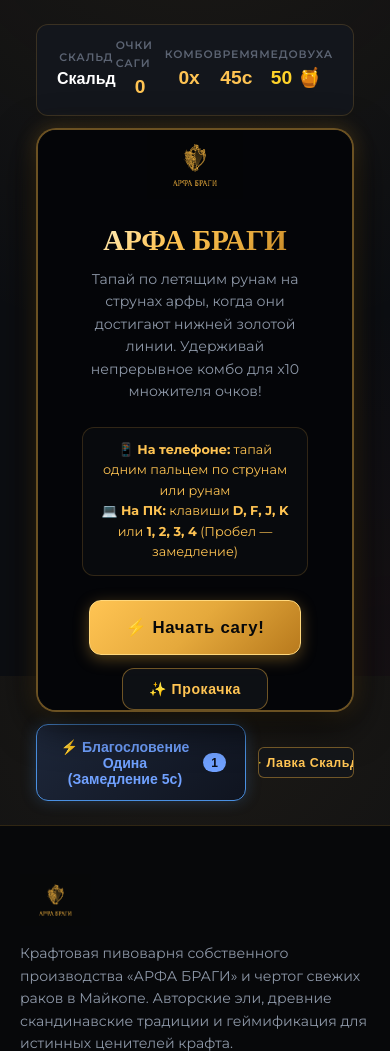
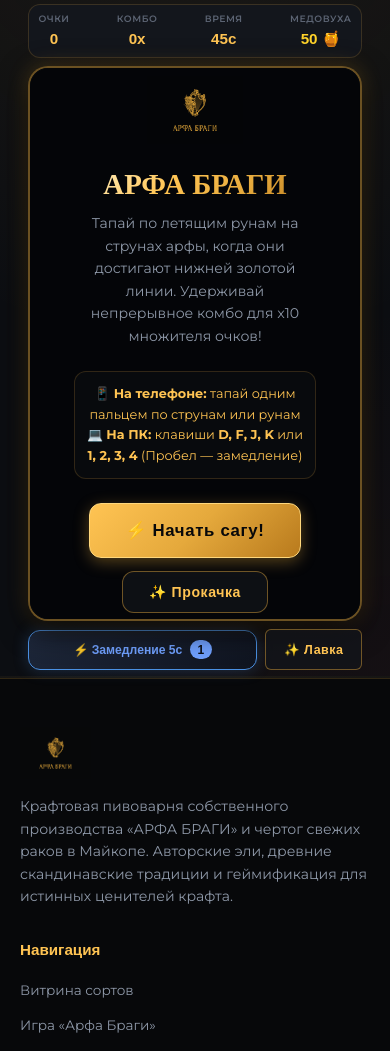
Before and after one commit to MaxGarAI/Game-Arfa-Bragi, a Flask app: page /game in a window 390 px wide; the page is wider, and only the part inside the window is pictured. Shown: the part 168-1219 px from the top of that part. Run offline with Flask 3, Linux system fonts and the light colour scheme; data comes from the database, SQL or seed files in the repository; some web fonts are replaced.

Commit message:
Fix mobile screen layout and beer label aspect ratio

```diff
--- a/docs/leaderboard.html
+++ b/docs/leaderboard.html
@@ -123,7 +123,7 @@
                 24x
               </td>
               <td style="text-align: center; color: var(--text-dim);">
-                1
+                2
               </td>
             </tr>
 
--- a/static/css/style.css
+++ b/static/css/style.css
@@ -855,12 +858,13 @@ h1, h2, h3, h4, h5, h6 {
   display: flex;
   flex-direction: column;
   align-items: center;
-  justify-content: center;
+  justify-content: flex-start;
   width: 100%;
-  max-width: 680px;
-  margin: 1.5rem auto;
+  max-width: 540px;
+  margin: 0.5rem auto 1rem;
   position: relative;
-  padding: 0 1rem;
+  padding: 0 0.75rem;
+  touch-action: manipulation;
 }
 
 .game-header-bar {
@@ -871,8 +875,9 @@ h1, h2, h3, h4, h5, h6 {
   background: var(--bg-surface);
   border: 1px solid var(--border-subtle);
   border-radius: var(--radius-md);
-  padding: 0.75rem 1.25rem;
-  margin-bottom: 0.75rem;
+  padding: 0.5rem 0.85rem;
+  margin-bottom: 0.5rem;
+  gap: 0.4rem;
 }
 
 .game-hud-stat {
@@ -882,18 +887,19 @@ h1, h2, h3, h4, h5, h6 {
 }
 
 .game-hud-label {
-  font-size: 0.68rem;
+  font-size: 0.65rem;
   text-transform: uppercase;
-  letter-spacing: 0.08em;
+  letter-spacing: 0.06em;
   color: var(--text-dim);
   font-weight: 600;
 }
 
 .game-hud-val {
   font-family: var(--font-heading);
-  font-size: 1.2rem;
+  font-size: 1.05rem;
   font-weight: 800;
   color: var(--gold-bright);
+  white-space: nowrap;
 }
 
 .canvas-container {
@@ -903,16 +909,18 @@ h1, h2, h3, h4, h5, h6 {
   border: 2px solid var(--border-gold);
   border-radius: var(--radius-lg);
   overflow: hidden;
-  box-shadow: 0 12px 40px rgba(0, 0, 0, 0.85), var(--shadow-gold);
+  box-shadow: 0 8px 30px rgba(0, 0, 0, 0.85), var(--shadow-gold);
   touch-action: none;
+  overscroll-behavior: none;
 }
 
 #gameCanvas {
   display: block;
   width: 100%;
-  height: 560px;
+  height: auto;
   background: #090b0f;
   cursor: pointer;
+  touch-action: none;
 }
 
 /* Matrix Odin Skill Button */
@@ -921,27 +929,31 @@ h1, h2, h3, h4, h5, h6 {
   align-items: center;
   justify-content: space-between;
   width: 100%;
-  margin-top: 0.75rem;
-  gap: 0.75rem;
+  margin-top: 0.5rem;
+  gap: 0.5rem;
 }
 
 .odin-skill-btn {
-  flex-grow: 1;
+  flex: 1;
+  min-width: 0;
   display: flex;
   align-items: center;
   justify-content: center;
-  gap: 0.6rem;
-  padding: 0.85rem 1.2rem;
+  gap: 0.45rem;
+  padding: 0.65rem 0.85rem;
   background: linear-gradient(135deg, rgba(30, 40, 60, 0.95), rgba(15, 20, 32, 0.95));
   border: 1px solid #4a90e2;
   border-radius: var(--radius-md);
   color: #70a1ff;
   font-family: var(--font-heading);
-  font-size: 0.88rem;
+  font-size: 0.82rem;
   font-weight: 700;
   cursor: pointer;
   box-shadow: 0 0 15px rgba(74, 144, 226, 0.25);
   transition: var(--transition);
+  white-space: nowrap;
+  overflow: hidden;
+  text-overflow: ellipsis;
 }
 
 .odin-skill-btn:hover:not(:disabled) {
@@ -1201,8 +1213,34 @@ h1, h2, h3, h4, h5, h6 {
 }
 
 @media (max-width: 600px) {
-  #gameCanvas {
-    height: 480px;
+  .game-layout {
+    margin: 0.25rem auto 0.5rem;
+    padding: 0 0.5rem;
+    max-width: 100%;
+  }
+  .hud-skald-name {
+    display: none;
+  }
+  .game-header-bar {
+    padding: 0.4rem 0.6rem;
+    gap: 0.3rem;
+  }
+  .game-hud-label {
+    font-size: 0.58rem;
+  }
+  .game-hud-val {
+    font-size: 0.95rem;
+  }
+  .odin-skill-btn {
+    font-size: 0.76rem;
+    padding: 0.6rem 0.5rem;
+  }
+  .beer-img-wrap {
+    height: 120px;
+    padding: 0.4rem;
+  }
+  .beer-name {
+    font-size: 1.15rem;
   }
   .streak-steps {
     grid-template-columns: repeat(4, 1fr);
--- a/static/js/game.js
+++ b/static/js/game.js
@@ -60,11 +60,11 @@ class BragiHarpGame {
     // Screen shake
     this.shakeIntensity = 0;
 
-    // Visual assets
+    // Visual assets (using relative path for GitHub Pages compatibility)
     this.emblemImg = new Image();
-    this.emblemImg.src = '/static/logo/emblem_gold.png';
+    this.emblemImg.src = 'static/logo/emblem_gold.png';
     this.logoImg = new Image();
-    this.logoImg.src = '/static/logo/logo_gold.png';
+    this.logoImg.src = 'static/logo/logo_gold.png';
 
     // Target line (where runes should be hit)
     this.hitLineY = 0;
@@ -76,19 +76,35 @@ class BragiHarpGame {
   }
 
   initCanvasSize() {
-    const rect = this.canvas.parentElement.getBoundingClientRect();
-    const dpr = window.devicePixelRatio || 1;
-    this.width = rect.width;
-    this.height = Math.min(580, window.innerHeight * 0.72);
+    const container = this.canvas.parentElement;
+    const rect = container.getBoundingClientRect();
+    const dpr = Math.min(window.devicePixelRatio || 1, 2);
+    this.width = rect.width || window.innerWidth;
 
-    this.canvas.width = this.width * dpr;
-    this.canvas.height = this.height * dpr;
+    // Calculate dynamic height to fit completely on mobile screen without scrolling
+    const navbar = document.querySelector('.navbar');
+    const hud = document.querySelector('.game-header-bar');
+    const skillBar = document.querySelector('.game-skill-bar');
+
+    const navH = navbar ? navbar.offsetHeight : 55;
+    const hudH = hud ? hud.offsetHeight : 45;
+    const skillH = skillBar ? skillBar.offsetHeight : 48;
+
+    // Total available vertical viewport height minus top and bottom UI
+    const availH = window.innerHeight - navH - hudH - skillH - 30;
+    this.height = Math.max(340, Math.min(availH, 560));
+
+    this.canvas.width = Math.round(this.width * dpr);
+    this.canvas.height = Math.round(this.height * dpr);
     this.canvas.style.width = `${this.width}px`;
     this.canvas.style.height = `${this.height}px`;
 
+    if (this.ctx.resetTransform) {
+      this.ctx.resetTransform();
+    }
     this.ctx.scale(dpr, dpr);
     this.laneWidth = this.width / this.lanesCount;
-    this.hitLineY = this.height * 0.82;
+    this.hitLineY = this.height * 0.80;
   }
 
   async loadPlayerProfile() {
--- a/templates/game.html
+++ b/templates/game.html
@@ -8,13 +8,13 @@
 
     <!-- Top In-Game HUD -->
     <div class="game-header-bar">
-      <div class="game-hud-stat">
+      <div class="game-hud-stat hud-skald-name">
         <span class="game-hud-label">Скальд</span>
-        <span class="game-hud-val player-name-display" id="btnEditName" style="cursor: pointer; font-size: 1rem; color: #fff;" title="Нажми, чтобы изменить имя">Скальд ✏️</span>
+        <span class="game-hud-val player-name-display" id="btnEditName" style="cursor: pointer;" title="Нажми для смены имени">Скальд ✏️</span>
       </div>
 
       <div class="game-hud-stat">
-        <span class="game-hud-label">Очки Саги</span>
+        <span class="game-hud-label">Очки</span>
         <span class="game-hud-val" id="gameHudScore">0</span>
       </div>
 
@@ -68,12 +68,12 @@
     <!-- Active Skill / Odin Blessing Control Bar -->
     <div class="game-skill-bar">
       <button class="odin-skill-btn" id="btnOdinSkill">
-        <span>⚡ Благословение Одина (Замедление 5с)</span>
+        <span>⚡ Замедление 5с</span>
         <span class="odin-skill-count" id="odinSkillCount">1</span>
       </button>
 
-      <button class="btn btn-outline btn-sm" id="btnOpenUpgrades" style="white-space: nowrap;">
-        ✨ Лавка Скальда
+      <button class="btn btn-outline btn-sm" id="btnOpenUpgrades" style="white-space: nowrap; padding: 0.75rem 1.1rem;">
+        ✨ Лавка
       </button>
     </div>
   </div>
--- a/templates/index.html
+++ b/templates/index.html
@@ -115,10 +115,10 @@
       <div class="beer-card">
         <div class="beer-img-wrap">
           <img src="{{ url_for('static', filename='img/' + beer.image) }}" alt="{{ beer.name }}" class="beer-img" loading="lazy">
-          <div class="beer-badge-style">{{ beer.style }}</div>
         </div>
 
         <div class="beer-body">
+          <div class="beer-badge-style">{{ beer.style }}</div>
           <h3 class="beer-name">{{ beer.name }}</h3>
           <p class="beer-desc">{{ beer.desc }}</p>
 
```
Also changed, not shown: other parts of static/css/style.css (+15 -12 lines), docs/game.html (+6 -6 lines), docs/index.html (+4 -4 lines), docs/static/css/style.css (+69 -31 lines), docs/static/js/game.js (+26 -10 lines).
